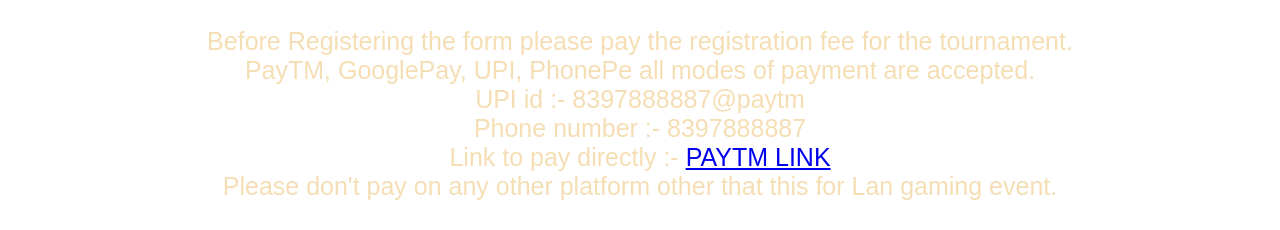
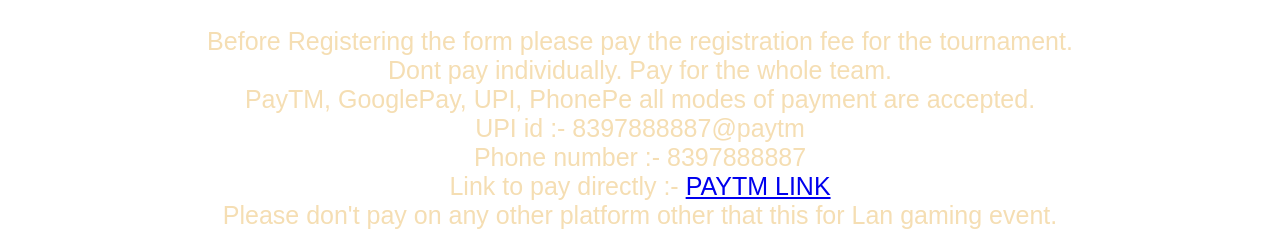
Before and after one commit to Divyansh4721/Lan-Gaming-Registration, a plain HTML site: page index.html in a window 1280 px wide. Shown: the part 839-1069 px from the top of the page. Before the commit the page ends 1040 px from the top, so only its background shows below. Drawn offline with Linux system fonts and the light colour scheme.

Commit message:
Add files via upload

```diff
--- a/index.html
+++ b/index.html
@@ -28,6 +28,8 @@
         <div id="info">
             Before Registering the form please pay the registration fee for the tournament.
             <br>
+            Dont pay individually. Pay for the whole team.
+            <br>
             PayTM, GooglePay, UPI, PhonePe all modes of payment are accepted.
             <br>
             UPI id :- 8397888887@paytm
```
